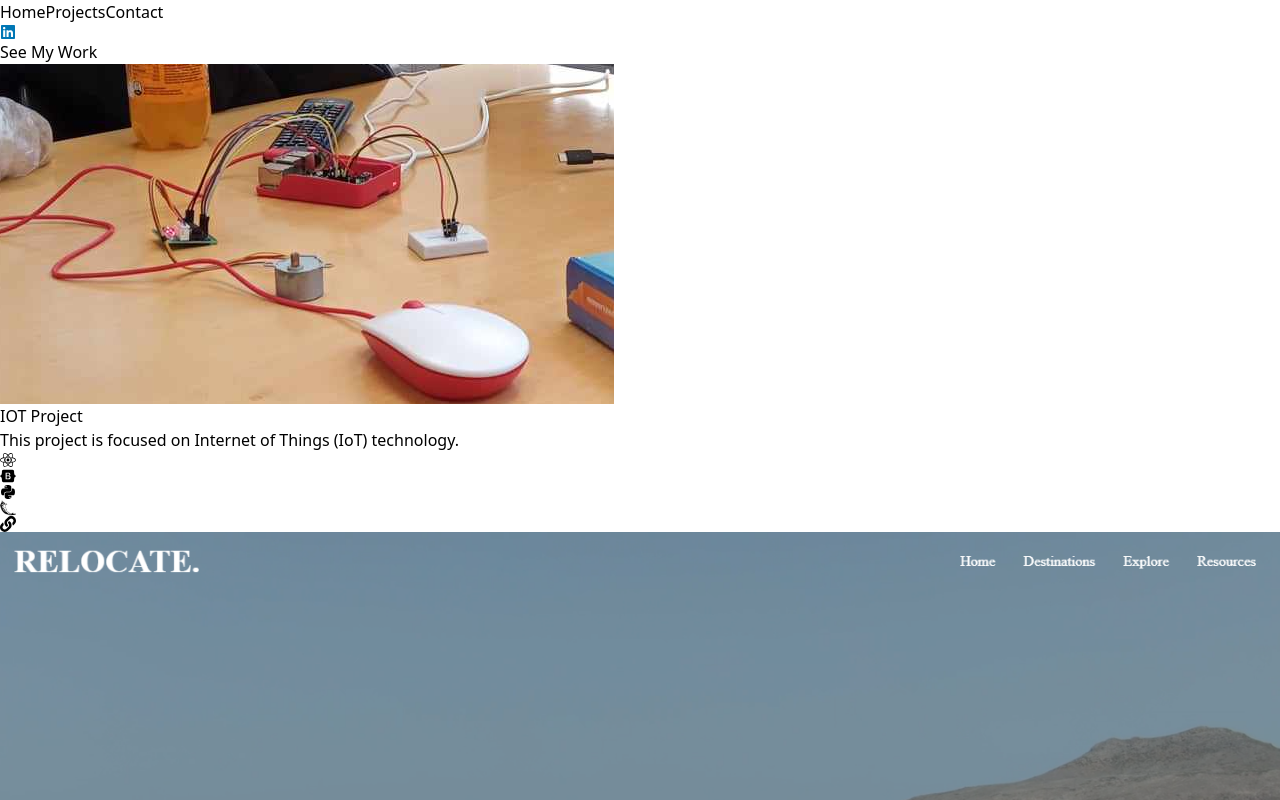
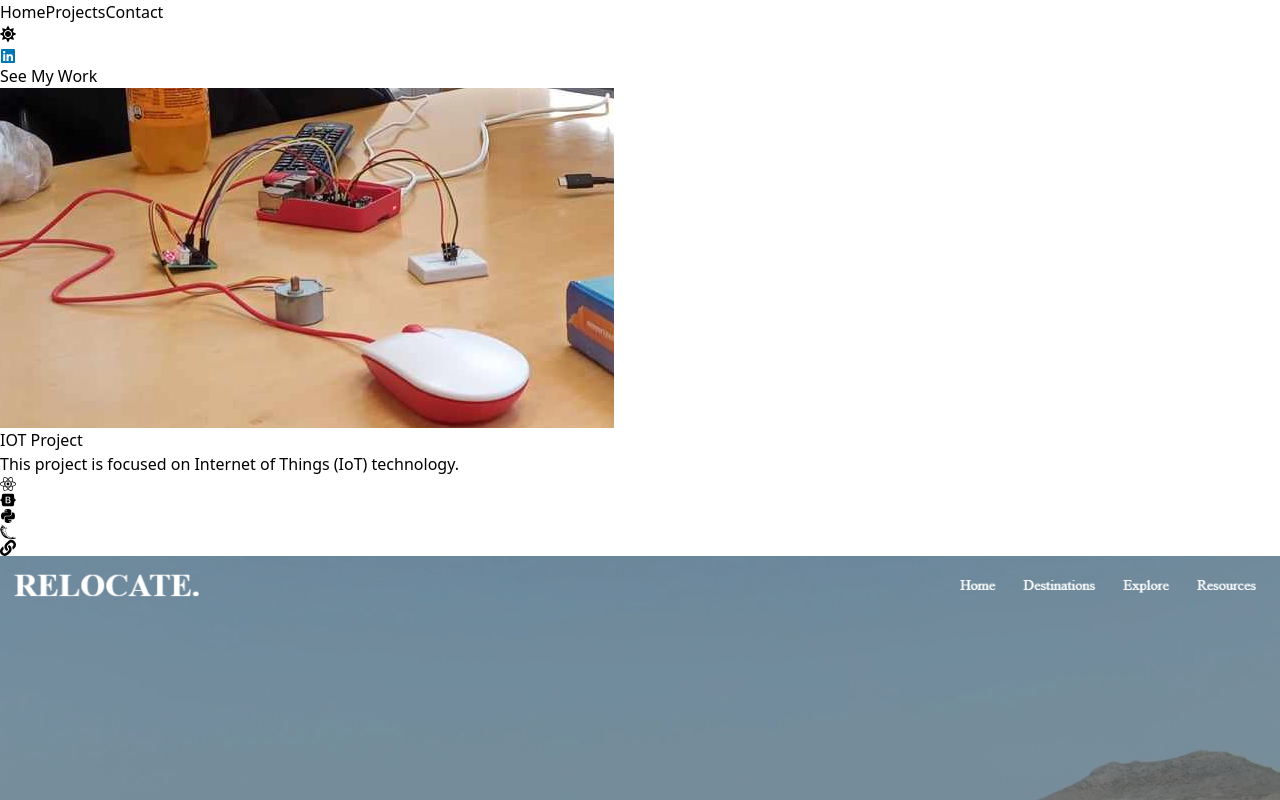
Before and after one commit to YusufIA99/React_tailwind_portfolio, a React (Vite) app: page /React_tailwind_portfolio/projects in a window 1280 px wide. Shown: the top 800 px of the page. Built offline with nearby package versions, Linux system fonts and the light colour scheme.

Commit message:
light and dark mode

```diff
--- a/src/pages/contact.jsx
+++ b/src/pages/contact.jsx
@@ -44,7 +44,7 @@ function Contact() {
       transition={{ duration: 0.5, delay: 0.2 }}
       className="w-full min-h-screen flex flex-col items-center"
     >
-      <header className="text-white text-4xl font-bold my-8">
+      <header className="text-4xl font-bold my-8 bg-gradient-to-r from-blue-500 to-purple-500 text-transparent bg-clip-text">
         Contact Me
       </header>
       <div className="w-full max-w-screen-md p-8 bg-neutral-800 rounded-lg shadow-lg">
--- a/src/pages/navigation.jsx
+++ b/src/pages/navigation.jsx
@@ -1,11 +1,27 @@
-import React from 'react';
+import React, { useState, useEffect } from 'react';
 import { NavLink } from 'react-router-dom';
-import {FaLinkedin } from 'react-icons/fa'; // Import GitHub and LinkedIn icons
+import { FaLinkedin, FaSun, FaMoon } from 'react-icons/fa'; // Import GitHub, LinkedIn, Sun, and Moon icons
 
 function Navigation() {
+  const [theme, setTheme] = useState(localStorage.getItem('theme') || 'dark-gradient');
+
+  useEffect(() => {
+    document.body.classList.remove('bg-gradient-to-r', 'from-gray-900', 'via-gray-800', 'to-black', 'bg-gradient-to-r', 'from-gray-200', 'via-gray-300', 'to-gray-400');
+    if (theme === 'dark-gradient') {
+      document.body.classList.add('bg-gradient-to-r', 'from-gray-900', 'via-gray-800', 'to-black');
+    } else {
+      document.body.classList.add('bg-gradient-to-r', 'from-gray-200', 'via-gray-300', 'to-gray-400');
+    }
+    localStorage.setItem('theme', theme);
+  }, [theme]);
+
+  const toggleTheme = () => {
+    setTheme((prevTheme) => (prevTheme === 'dark-gradient' ? 'light-gradient' : 'dark-gradient'));
+  };
+
   return (
-    <nav className="bg-black text-gray-400 p-4 flex justify-center items-center relative">
-      <div className="bg-gray-800 rounded-full px-1 py-2 flex items-center space-x-4">
+    <nav className={`p-4 flex justify-center items-center relative ${theme === 'dark-gradient' ? 'bg-gradient-to-r from-gray-900 via-gray-800 to-black text-white' : 'bg-gradient-to-r from-gray-200 via-gray-300 to-gray-400 text-white'}`}>
+      <div className={`rounded-full px-1 py-2 flex items-center space-x-4 ${theme === 'dark-gradient' ? 'bg-gray-700' : 'bg-gray-500'}`}>
         <NavLink
           to="/"
           className={({ isActive }) => isActive ? "text-white px-3" : "hover:text-gray-400 px-3"}
@@ -25,7 +41,14 @@ function Navigation() {
           Contact
         </NavLink>
       </div>
-      <div className="absolute right-4">
+      <div className="absolute right-4 flex items-center space-x-4">
+        <button
+          id="theme-toggle"
+          onClick={toggleTheme}
+          className="p-2 bg-blue-500 text-white rounded-full shadow-md hover:shadow-lg transition-transform transform hover:scale-105 focus:outline-none focus:ring-2 focus:ring-blue-500"
+        >
+          {theme === 'dark-gradient' ? <FaSun className="text-xl" /> : <FaMoon className="text-xl" />}
+        </button>
         <a
           href="https://www.linkedin.com/in/yusuf-issa-ahmed-61b903255/"
           target="_blank"
--- a/src/pages/projects.jsx
+++ b/src/pages/projects.jsx
@@ -56,7 +56,7 @@ function Projects() {
 
   return (
     <div className="w-full min-h-screen flex flex-col items-center">
-      <header className="text-white text-4xl font-bold my-8">
+      <header className="text-4xl font-bold my-8 bg-gradient-to-r from-blue-500 to-purple-500 text-transparent bg-clip-text">
         See My Work
       </header>
       <div className="grid grid-cols-1 md:grid-cols-2 gap-8 w-full max-w-screen-lg p-8">
```
